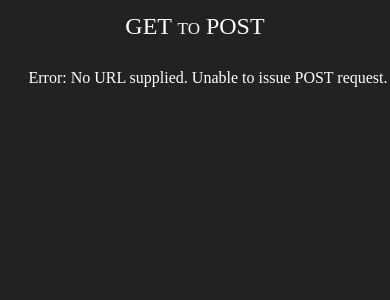
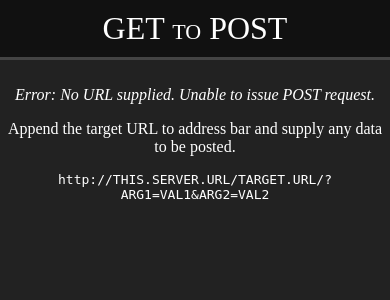
Before and after one commit to spurll/get2post, a Flask app: page / in a window 390 px wide. Shown: the top 300 px of the page. Run offline with Flask 2, Linux system fonts and the light colour scheme; some libraries are stand-ins or nearby versions.

Commit message:
Improved layout and mobile experience.

```diff
--- a/post/templates/index.html
+++ b/post/templates/index.html
@@ -1,39 +1,69 @@
 <html>
     <head>
-		<meta name="viewport" content="width=500px">
-		<meta name=“viewport” content="initial-scale=1.0">
+		<!-- Support for iOS device sizes. -->
+		<meta name="viewport" content='width=device-width, initial-scale=1.0, maximum-scale=1.0, user-scalable=0'>
 
 		<title>GET to POST</title>
 
 		<style type="text/css">
-			.window { width: 400px; margin: auto; font-family: serif; }
-			.title { font-family: serif; font-variant: small-caps; font-size: 150%; padding-top: 5px; padding-bottom: 10px; margin: auto; height: 30px; }
+			#content { width: 500px; margin: auto; padding-top: 10px; }
+
+			#title-bar {
+				width: 100%;
+				top: 0px;
+				background-color: #111111;
+				border-bottom: solid #444444;
+			}
+
+			#title {
+				width: 60%;
+				margin: auto;
+				font-variant: small-caps;
+				font-size: 200%;
+				text-align: center;
+				padding-top: 10px;
+				padding-bottom: 10px;
+			}
 
 			a:link { text-decoration: none; color: #888888; }
 			a:visited { text-decoration: none; color: #888888; }
 			a:hover { text-decoration: none; color: #ffffff; }
 			a:active { text-decoration: none; color: #888888; }
 
-			body { color: #ffffff; background-color: #222222; overflow-y:auto; text-align: center; }
+			body { color: #ffffff; background-color: #222222; overflow-y:auto; text-align: center; margin: 0px; }
+			.error { font-style: italic; }
+			.code {font-family: monospace; }
+			.title { font-family: serif; font-variant: small-caps; font-size: 200%; }
 		</style>
 
 		<link rel="shortcut icon" href="{{url_for('static', filename='icon.png')}}"/>
 		<script type="text/javascript" src="{{url_for('static', filename='jquery-2.1.1.js')}}"></script>
 		<script type="text/javascript">
 			$(document).ready(function() {
+				// http://stackoverflow.com/questions/1248081/get-the-browser-viewport-dimensions-with-javascript
+				var width = Math.max(document.documentElement.clientWidth, window.innerWidth || 0);
+				if (width < document.getElementById('content').offsetWidth) {
+					// Resizes the content window to be smaller if viewed on a small screen.
+					document.getElementById('content').style.width = width;
+				}
+
 				$("#form").submit();
 			});
 		</script>
     </head>
 
 	<body>
-		<div class="title">GET to POST</div>
+		<div id="title-bar"><div id="title">GET to POST</div></div>
 
-		<div class="window">
-			{% if not url %}
-				<p>Error: No URL supplied. Unable to issue POST request.</p>
-			{% elif not fields %}
-				<p>Error: No GET parameters supplied. Unable to issue POST request.</p>
+		<div id="content">
+			{% if not url or not feeds %}
+				{% if not url %}
+					<p class="error">Error: No URL supplied. Unable to issue POST request.</p>
+				{% else %}
+					<p class="error">Error: No GET parameters supplied. Unable to issue POST request.</p>
+				{% endif %}
+				<p>Append the target URL to address bar and supply any data to be posted.</p>
+				<p class="code">http://THIS.SERVER.URL/TARGET.URL/?ARG1=VAL1&amp;ARG2=VAL2</p>
 			{% else %}
 				<p>Issuing POST request to {{url}}...</p>
 				<form action="{{url}}" method="POST" id="form">
```
